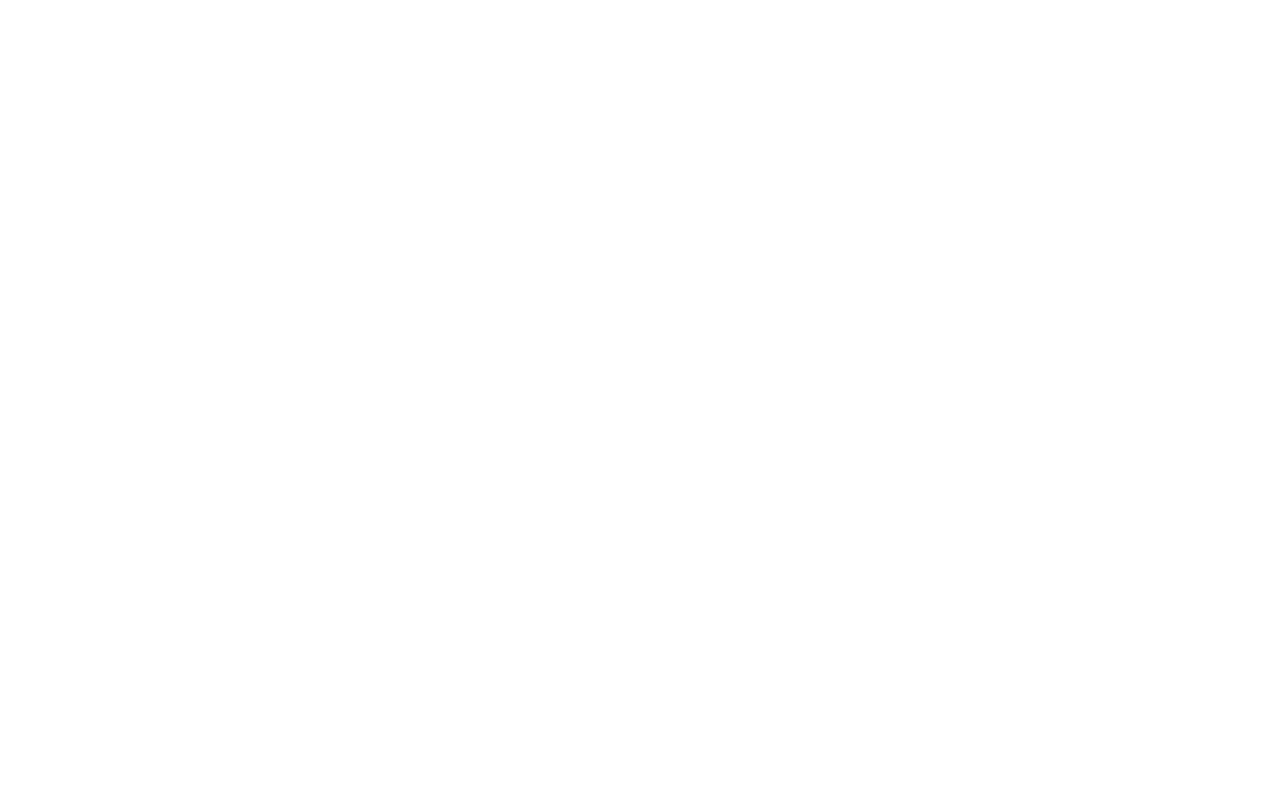
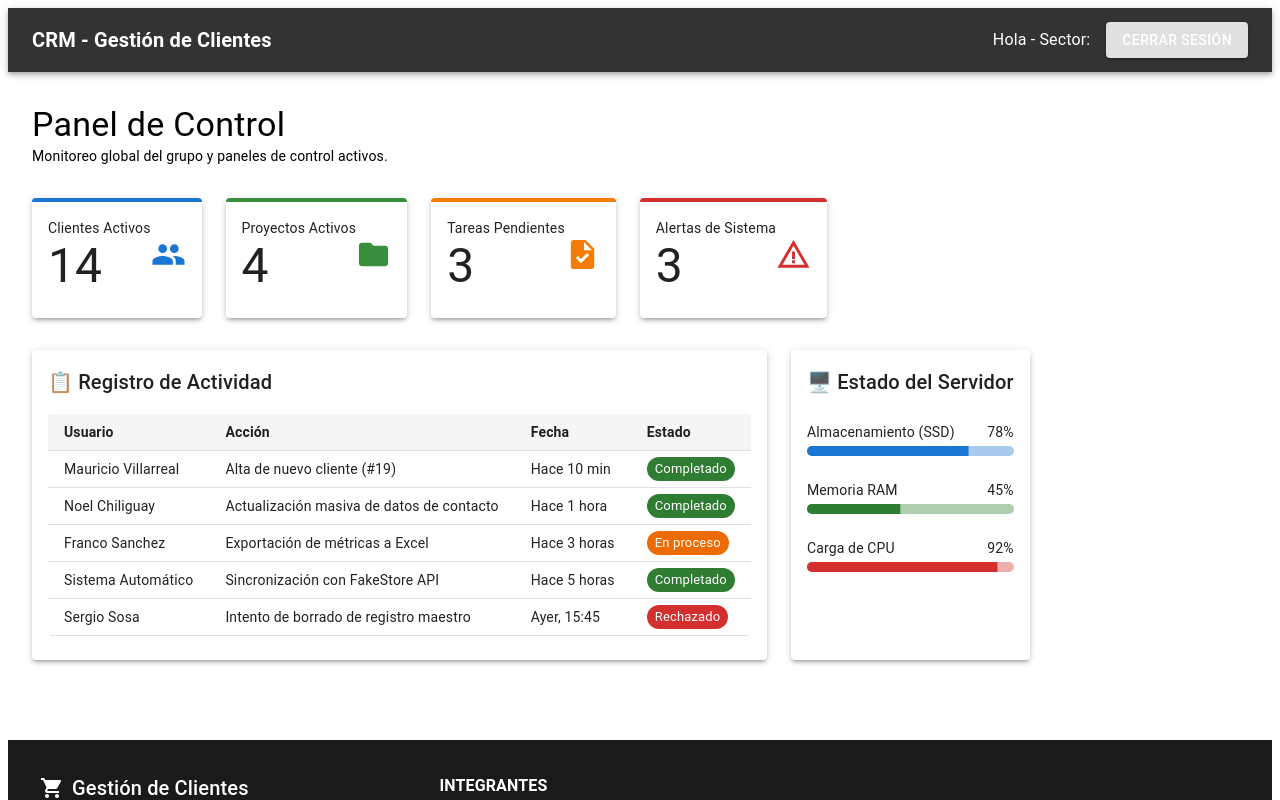
Before and after one commit to sofiver2023/pv_tp_integrador_grupo4, a React (Vite) app: page /dashboard in a window 1280 px wide. Before the commit this address had no page. Shown: the top 800 px of the page. Built offline with nearby package versions, Linux system fonts and the light colour scheme; sample sign-in values are in the browser's storage.

Commit message:
feat: agregar componente Dashboard

```diff
--- a/src/App.jsx
+++ b/src/App.jsx
@@ -4,6 +4,7 @@
 import ListaClientes from "./views/ListaClientes";
 import RutaProtegida from './components/layout/RutaProtegidaTest.jsx';
 import DetalleCliente from "./views/DetalleCliente";
+import Dashboard from './views/Dashboard.jsx';
 import "./App.css";
 
 const App = () => {
@@ -29,8 +30,16 @@
               </RutaProtegida>
             }
           />
+
+          <Route path="/dashboard"
+            element={
+              <RutaProtegida>
+                <Dashboard />
+              </RutaProtegida>
+            }
+          />
+
         </Routes>
-
       </BrowserRouter>
     </AdminProvider>
   );
--- /dev/null
+++ b/src/views/Dashboard.jsx
@@ -0,0 +1,141 @@
+import {
+  Box, Typography, Grid, Card, CardContent,
+  Table, TableBody, TableCell, TableContainer,
+  TableHead, TableRow, Paper, LinearProgress, Chip, Container
+} from '@mui/material';
+import PeopleIcon from '@mui/icons-material/People';
+import FolderIcon from '@mui/icons-material/Folder';
+import TaskIcon from '@mui/icons-material/Task';
+import WarningAmberIcon from '@mui/icons-material/WarningAmber';
+import Header from '../components/layout/Header';
+import Footer from '../components/common/Footer';
+
+const actividad = [
+  { usuario: 'Mauricio Villarreal', accion: 'Alta de nuevo cliente (#19)', fecha: 'Hace 10 min', estado: 'Completado' },
+  { usuario: 'Noel Chiliguay',      accion: 'Actualización masiva de datos de contacto', fecha: 'Hace 1 hora', estado: 'Completado' },
+  { usuario: 'Franco Sanchez',      accion: 'Exportación de métricas a Excel', fecha: 'Hace 3 horas', estado: 'En proceso' },
+  { usuario: 'Sistema Automático',  accion: 'Sincronización con FakeStore API', fecha: 'Hace 5 horas', estado: 'Completado' },
+  { usuario: 'Sergio Sosa',         accion: 'Intento de borrado de registro maestro', fecha: 'Ayer, 15:45', estado: 'Rechazado' },
+];
+
+const estadoColor = (estado) => {
+  if (estado === 'Completado') return 'success';
+  if (estado === 'En proceso') return 'warning';
+  if (estado === 'Rechazado') return 'error';
+  return 'default';
+};
+
+const servidor = [
+  { label: 'Almacenamiento (SSD)', valor: 78, color: 'primary' },
+  { label: 'Memoria RAM',          valor: 45, color: 'success' },
+  { label: 'Carga de CPU',         valor: 92, color: 'error' },
+];
+
+const metricas = [
+  { label: 'Clientes Activos',   valor: 14, icon: <PeopleIcon fontSize="large" />,       color: '#1976d2' },
+  { label: 'Proyectos Activos',  valor: 4,  icon: <FolderIcon fontSize="large" />,        color: '#388e3c' },
+  { label: 'Tareas Pendientes',  valor: 3,  icon: <TaskIcon fontSize="large" />,          color: '#f57c00' },
+  { label: 'Alertas de Sistema', valor: 3,  icon: <WarningAmberIcon fontSize="large" />, color: '#d32f2f' },
+];
+
+const Dashboard = () => {
+  return (
+    <Box sx={{ display: 'flex', flexDirection: 'column', minHeight: '100vh' }}>
+      <Header />
+
+      <Container maxWidth="xl" sx={{ flex: 1, py: 4 }}>
+        {/* Título */}
+        <Box sx={{ mb: 4 }}>
+          <Typography variant="h4" fontWeight="bold">Panel de Control</Typography>
+          <Typography variant="body2" color="text.secondary">
+            Monitoreo global del grupo y paneles de control activos.
+          </Typography>
+        </Box>
+
+        {/* Cards de métricas */}
+        <Grid container spacing={3} sx={{ mb: 4 }}>
+          {metricas.map((m) => (
+            <Grid item xs={12} sm={6} md={3} key={m.label}>
+              <Card elevation={3} sx={{ borderTop: `4px solid ${m.color}` }}>
+                <CardContent sx={{ display: 'flex', justifyContent: 'space-between', alignItems: 'center' }}>
+                  <Box>
+                    <Typography variant="body2" color="text.secondary">{m.label}</Typography>
+                    <Typography variant="h3" fontWeight="bold">{m.valor}</Typography>
+                  </Box>
+                  <Box sx={{ color: m.color }}>{m.icon}</Box>
+                </CardContent>
+              </Card>
+            </Grid>
+          ))}
+        </Grid>
+
+        {/* Tabla + Estado del Servidor */}
+        <Grid container spacing={3}>
+          {/* Registro de Actividad */}
+          <Grid item xs={12} md={8}>
+            <Card elevation={3}>
+              <CardContent>
+                <Typography variant="h6" fontWeight="bold" sx={{ mb: 2 }}>
+                  📋 Registro de Actividad
+                </Typography>
+                <TableContainer component={Paper} elevation={0}>
+                  <Table size="small">
+                    <TableHead>
+                      <TableRow sx={{ bgcolor: '#f5f5f5' }}>
+                        <TableCell><b>Usuario</b></TableCell>
+                        <TableCell><b>Acción</b></TableCell>
+                        <TableCell><b>Fecha</b></TableCell>
+                        <TableCell><b>Estado</b></TableCell>
+                      </TableRow>
+                    </TableHead>
+                    <TableBody>
+                      {actividad.map((row, i) => (
+                        <TableRow key={i} hover>
+                          <TableCell>{row.usuario}</TableCell>
+                          <TableCell>{row.accion}</TableCell>
+                          <TableCell>{row.fecha}</TableCell>
+                          <TableCell>
+                            <Chip label={row.estado} color={estadoColor(row.estado)} size="small" />
+                          </TableCell>
+                        </TableRow>
+                      ))}
+                    </TableBody>
+                  </Table>
+                </TableContainer>
+              </CardContent>
+            </Card>
+          </Grid>
+
+          {/* Estado del Servidor */}
+          <Grid item xs={12} md={4}>
+            <Card elevation={3} sx={{ height: '100%' }}>
+              <CardContent>
+                <Typography variant="h6" fontWeight="bold" sx={{ mb: 3 }}>
+                  🖥️ Estado del Servidor
+                </Typography>
+                {servidor.map((s) => (
+                  <Box key={s.label} sx={{ mb: 3 }}>
+                    <Box sx={{ display: 'flex', justifyContent: 'space-between', mb: 0.5 }}>
+                      <Typography variant="body2">{s.label}</Typography>
+                      <Typography variant="body2" fontWeight="bold">{s.valor}%</Typography>
+                    </Box>
+                    <LinearProgress
+                      variant="determinate"
+                      value={s.valor}
+                      color={s.color}
+                      sx={{ height: 10, borderRadius: 5 }}
+                    />
+                  </Box>
+                ))}
+              </CardContent>
+            </Card>
+          </Grid>
+        </Grid>
+      </Container>
+
+      <Footer />
+    </Box>
+  );
+};
+
+export default Dashboard;
```
